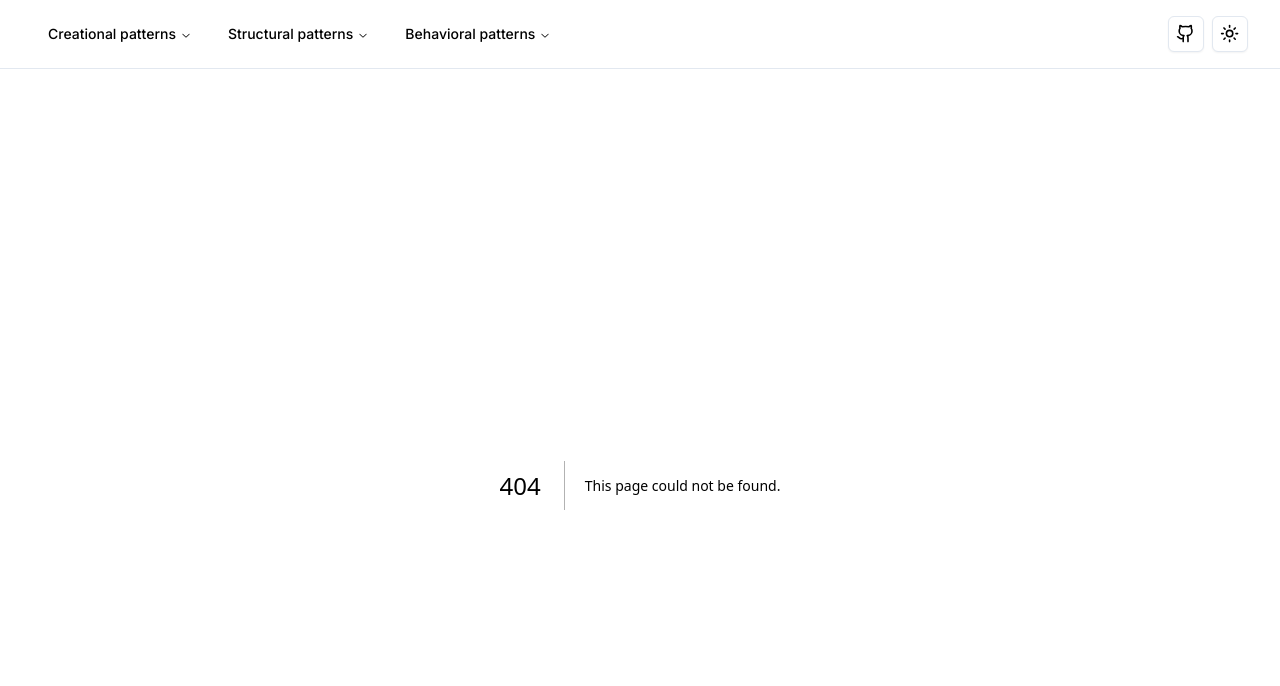
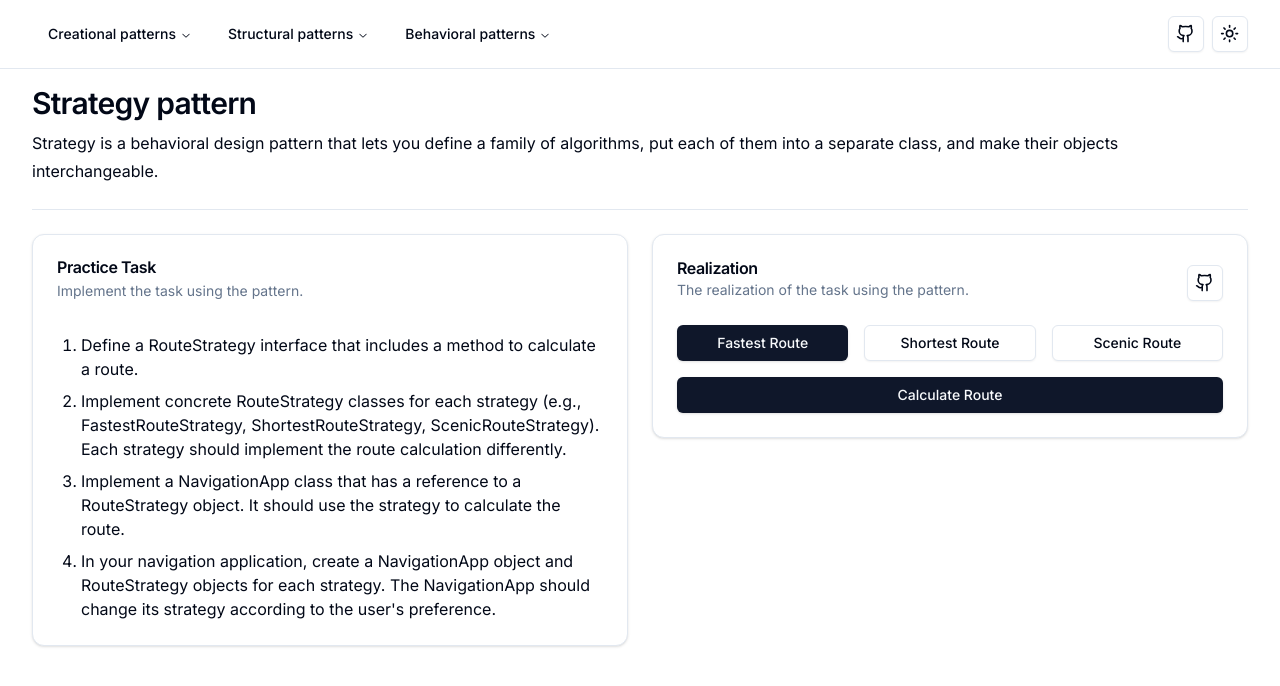
Before and after one commit to oleksandr-kondratiev/design-patters, a Next.js app: page /behavioral/strategy in a window 1280 px wide. Before the commit this address had no page. Shown: the top 686 px of the page. Built offline with nearby package versions, Linux system fonts and the light colour scheme.

Commit message:
Feature: Strategy

```diff
--- /dev/null
+++ b/src/app/behavioral/strategy/page.tsx
@@ -0,0 +1,24 @@
+// patterns
+import { Strategy } from "@/patterns/strategy/strategy";
+
+// components
+import { PatternWrapper } from "@/components/pattern-wrapper/pattern-wrapper";
+
+const StrategyPage = () => {
+  return (
+    <PatternWrapper
+      title="Strategy pattern"
+      subtitle="Strategy is a behavioral design pattern that lets you define a family of algorithms, put each of them into a separate class, and make their objects interchangeable."
+      task={[
+        "Define a RouteStrategy interface that includes a method to calculate a route.",
+        "Implement concrete RouteStrategy classes for each strategy (e.g., FastestRouteStrategy, ShortestRouteStrategy, ScenicRouteStrategy). Each strategy should implement the route calculation differently.",
+        "Implement a NavigationApp class that has a reference to a RouteStrategy object. It should use the strategy to calculate the route.",
+        "In your navigation application, create a NavigationApp object and RouteStrategy objects for each strategy. The NavigationApp should change its strategy according to the user's preference.",
+      ]}
+      realization={<Strategy />}
+      link="strategy/strategy.tsx"
+    />
+  );
+};
+
+export default StrategyPage;
--- /dev/null
+++ b/src/patterns/strategy/strategy.tsx
@@ -0,0 +1,113 @@
+"use client";
+
+import React, { useState } from "react";
+import { toast } from "sonner";
+
+// components
+import { Button } from "@/components/ui/button";
+
+interface RouteStrategy {
+  calculateRoute(from: string, to: string): void;
+}
+
+class FastestRouteStrategy implements RouteStrategy {
+  calculateRoute(from: string, to: string): void {
+    toast.info("Fastest Route", {
+      description: `Calculating fastest route from ${from} to ${to} prioritizing highways and speed limits.`,
+    });
+  }
+}
+
+class ShortestRouteStrategy implements RouteStrategy {
+  calculateRoute(from: string, to: string): void {
+    toast.success("Shortest Route", {
+      description: `Calculating shortest route from ${from} to ${to} based on direct distance.`,
+    });
+  }
+}
+
+class ScenicRouteStrategy implements RouteStrategy {
+  calculateRoute(from: string, to: string): void {
+    toast.warning("Scenic Route", {
+      description: `Calculating scenic route from ${from} to ${to} including landmarks and nature views.`,
+    });
+  }
+}
+
+class NavigationApp {
+  private strategy: RouteStrategy;
+
+  constructor(strategy: RouteStrategy) {
+    this.strategy = strategy;
+  }
+
+  setStrategy(strategy: RouteStrategy): void {
+    this.strategy = strategy;
+  }
+
+  calculateRoute(from: string, to: string): void {
+    this.strategy.calculateRoute(from, to);
+  }
+}
+
+export const Strategy = () => {
+  const [navigationApp] = useState(
+    () => new NavigationApp(new FastestRouteStrategy())
+  );
+  const [currentStrategy, setCurrentStrategy] = useState("fastest");
+
+  const handleStrategyChange = (strategyType: string) => () => {
+    let newStrategy: RouteStrategy;
+
+    switch (strategyType) {
+      case "fastest":
+        newStrategy = new FastestRouteStrategy();
+        break;
+      case "shortest":
+        newStrategy = new ShortestRouteStrategy();
+        break;
+      case "scenic":
+        newStrategy = new ScenicRouteStrategy();
+        break;
+      default:
+        newStrategy = new FastestRouteStrategy();
+    }
+
+    navigationApp.setStrategy(newStrategy);
+    setCurrentStrategy(strategyType);
+  };
+
+  const calculateRoute = () => {
+    navigationApp.calculateRoute("Ivano-Frankivsk", "Kharkiv");
+  };
+
+  return (
+    <div className="w-full space-y-4">
+      <div className="space-y-4">
+        <div className="grid grid-cols-3 gap-4">
+          <Button
+            variant={currentStrategy === "fastest" ? "default" : "outline"}
+            onClick={handleStrategyChange("fastest")}
+          >
+            Fastest Route
+          </Button>
+          <Button
+            variant={currentStrategy === "shortest" ? "default" : "outline"}
+            onClick={handleStrategyChange("shortest")}
+          >
+            Shortest Route
+          </Button>
+          <Button
+            variant={currentStrategy === "scenic" ? "default" : "outline"}
+            onClick={handleStrategyChange("scenic")}
+          >
+            Scenic Route
+          </Button>
+        </div>
+        <Button className="w-full" onClick={calculateRoute}>
+          Calculate Route
+        </Button>
+      </div>
+    </div>
+  );
+};
```
